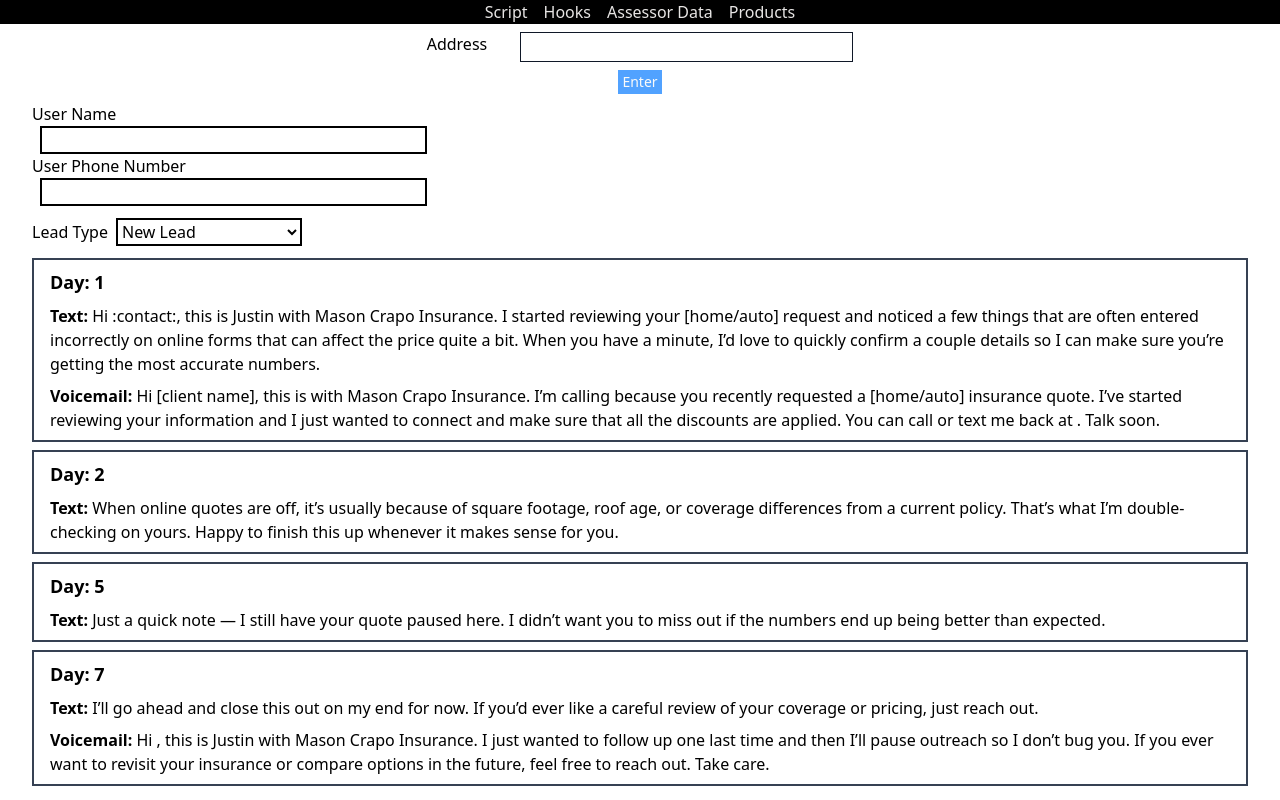
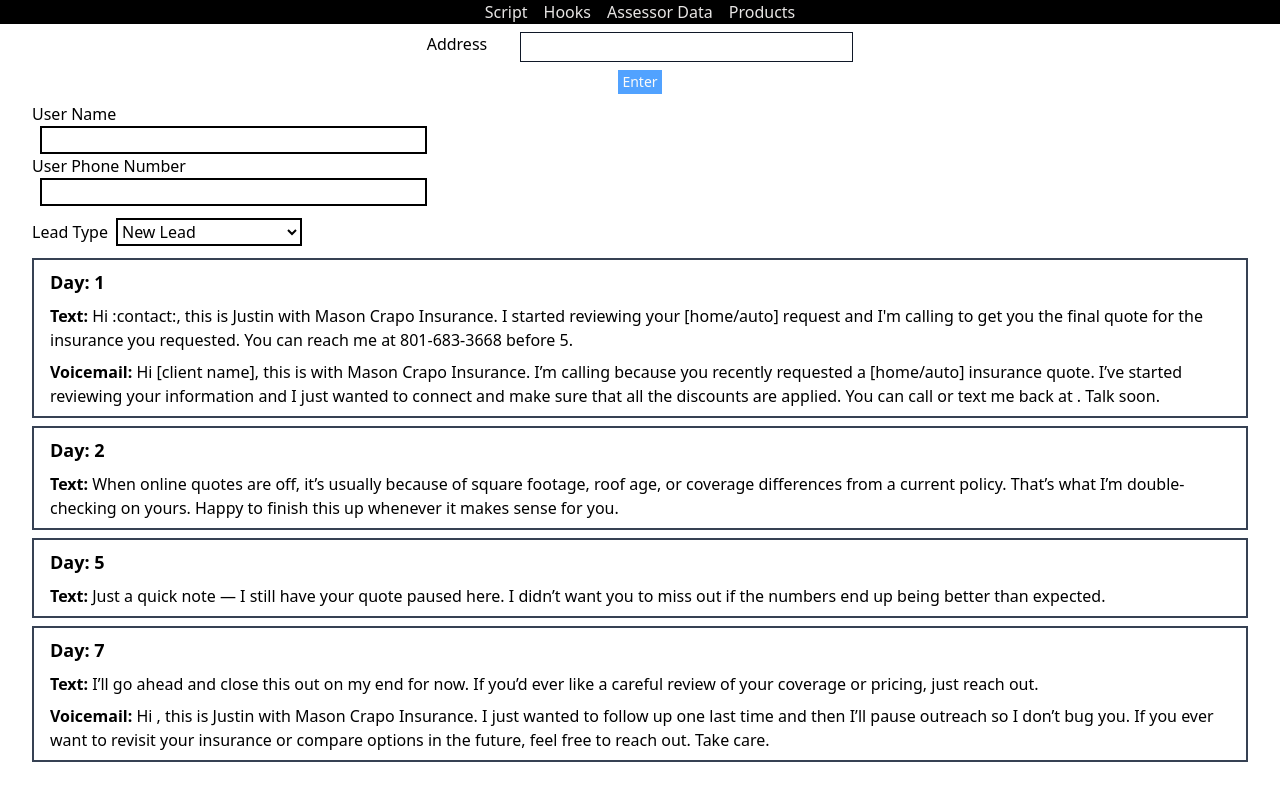
Before and after one commit to Jpatrick6420/propertyandcasualtywebsite, a React (Vite) app: page / in a window 1280 px wide. Built offline with nearby package versions, Linux system fonts and the light colour scheme.

Commit message:
changed day one new lead script

```diff
--- a/src/data/scripts.js
+++ b/src/data/scripts.js
@@ -1,7 +1,7 @@
 const newLeads = [
   {
     day: 1,
-    message: `Hi :contact:, this is Justin with Mason Crapo Insurance. I started reviewing your [home/auto] request and noticed a few things that are often entered incorrectly on online forms that can affect the price quite a bit. When you have a minute, I’d love to quickly confirm a couple details so I can make sure you’re getting the most accurate numbers.`,
+    message: `Hi :contact:, this is Justin with Mason Crapo Insurance. I started reviewing your [home/auto] request and I'm calling to get you the final quote for the insurance you requested. You can reach me at 801-683-3668 before 5.`,
     topic: "",
     voicemail: `Hi [client name], this is [Name] with Mason Crapo Insurance. I’m calling because you recently requested a [home/auto] insurance quote. I’ve started reviewing your information and I just wanted to connect and make sure that all the discounts are applied. You can call or text me back at [phoneNumber]. Talk soon.`,
   },
```
